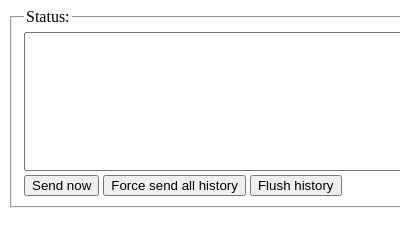
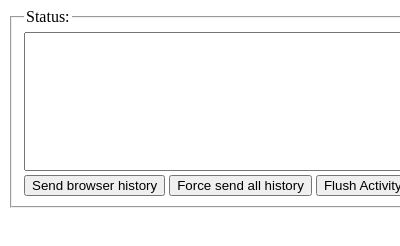
Before and after one commit to ianb/personal-history-archive, a browser extension: page extension/debug-scripts/popup.html in a window 400 px wide. Shown: the top 246 px of the page. Drawn offline with Linux system fonts and the light colour scheme.

Commit message:
Use better button labels in popup

```diff
--- a/extension/debug-scripts/popup.html
+++ b/extension/debug-scripts/popup.html
@@ -8,9 +8,9 @@
       <legend>Status:</legend>
       <textarea style="width: 50em; height: 10em"></textarea>
       <div>
-        <button id="sendNow">Send now</button>
+        <button id="sendNow">Send browser history</button>
         <button id="sendAllNow">Force send all history</button>
-        <button id="flush">Flush history</button>
+        <button id="flush">Flush Activity</button>
       </div>
     </fieldset>
     <script src="../browser-polyfill.js"></script>
```
